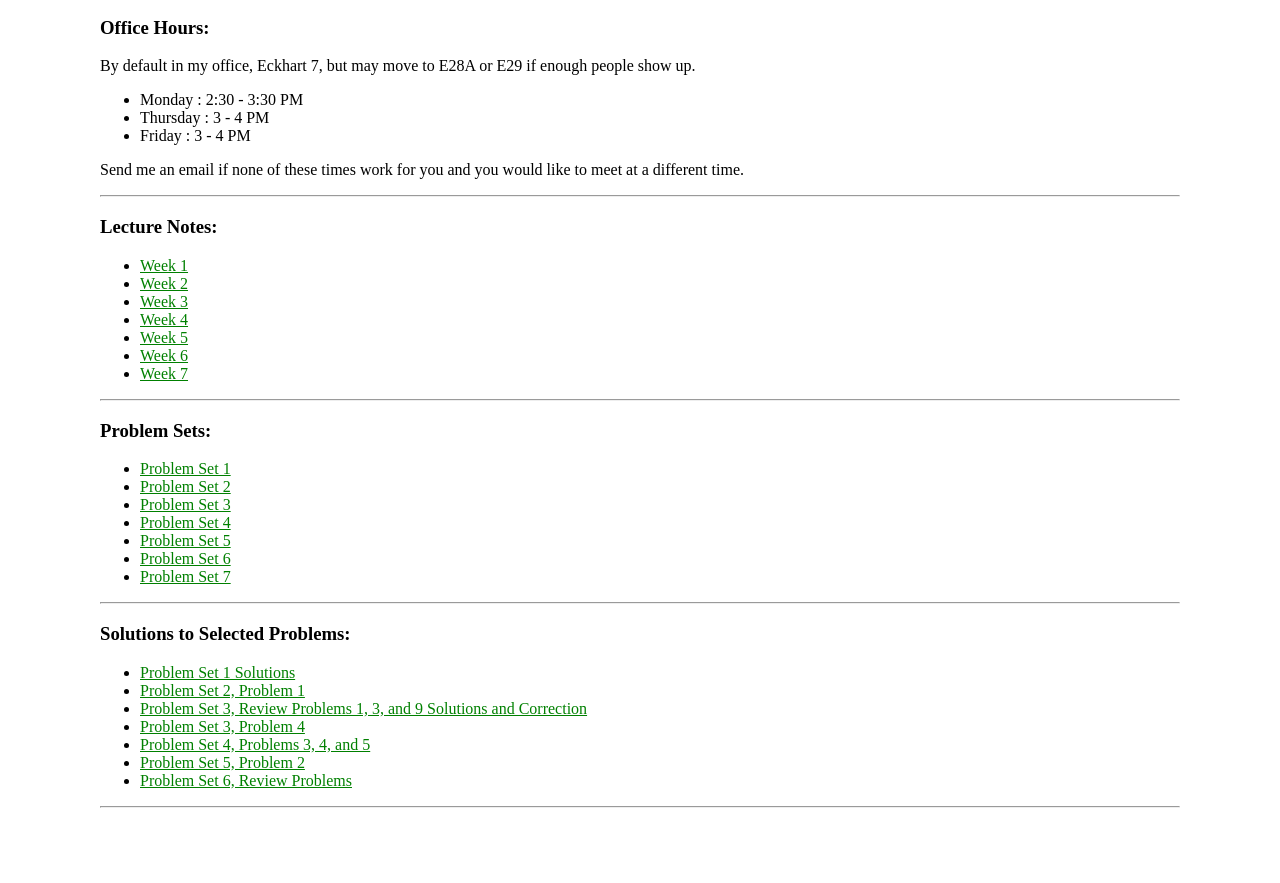
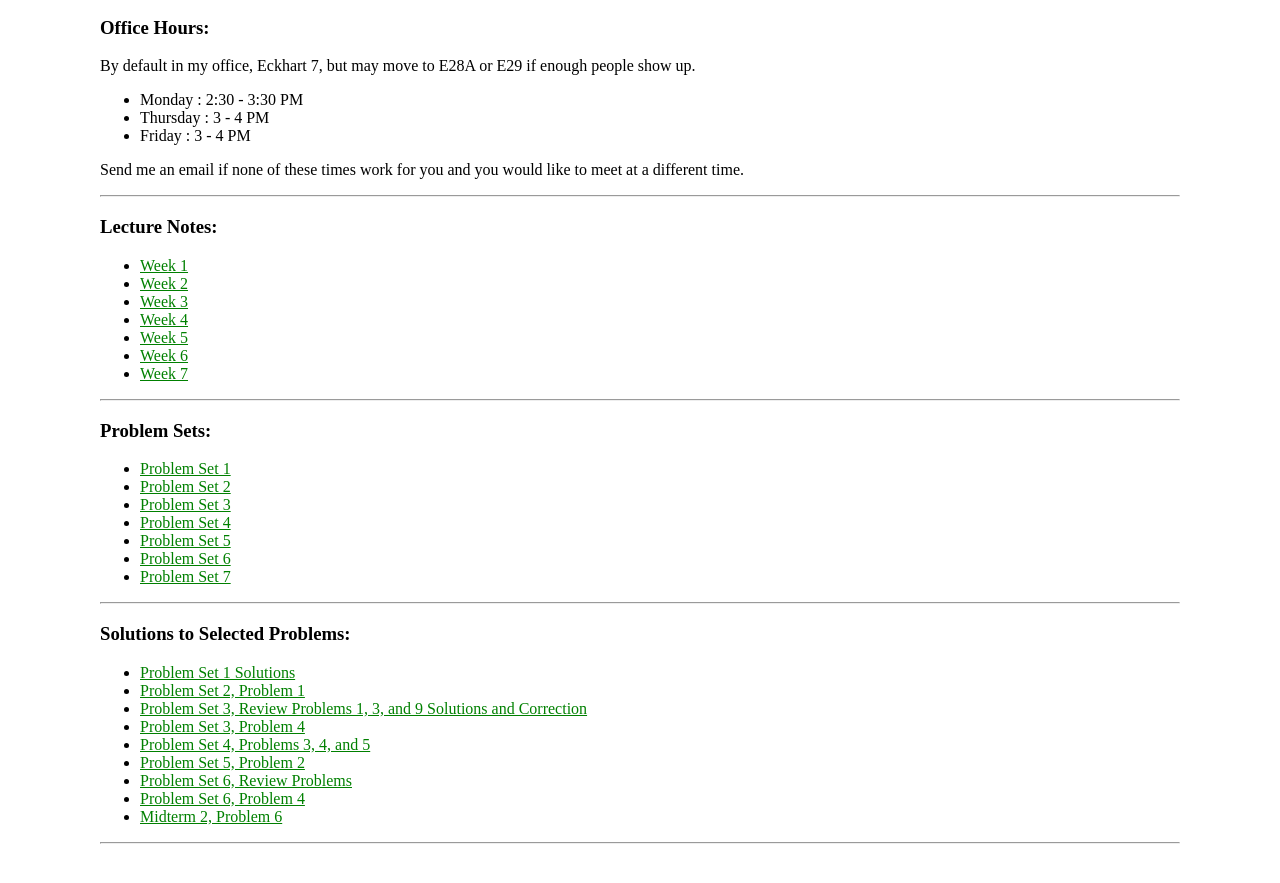
Before and after one commit to mjkretschmer/mjkretschmer.github.io, a plain HTML site: page 152.html in a window 1280 px wide. Shown: the part 135-1018 px from the top of the page. Before the commit the page ends 993 px from the top, so only its background shows below. Drawn offline with Linux system fonts and the light colour scheme.

Commit message:
added more 152 solutions

```diff
--- a/152.html
+++ b/152.html
@@ -80,6 +80,8 @@ a:visited {
   <li><a href="152files\Math_152_Problem_Set_4_Problems_3-5_Solutions.pdf">Problem Set 4, Problems 3, 4, and 5</a></li>
   <li><a href="152files\Math_152_Problem_Set_5_Problem_2_Solution.pdf">Problem Set 5, Problem 2</a></li>
   <li><a href="152files\Math_152_Problem_Set_6_Review_Problem_Solutions.pdf">Problem Set 6, Review Problems</a></li>
+  <li><a href="152files\Math_152_Problem_Set_6_Problem_4_Solution.pdf">Problem Set 6, Problem 4</a></li>
+  <li><a href="152files\Math_152_Midterm_2_Problem_6_Solution.pdf">Midterm 2, Problem 6</a></li>
 </ul>
 
 <hr>
```
Also changed, not shown: 2 other files.
